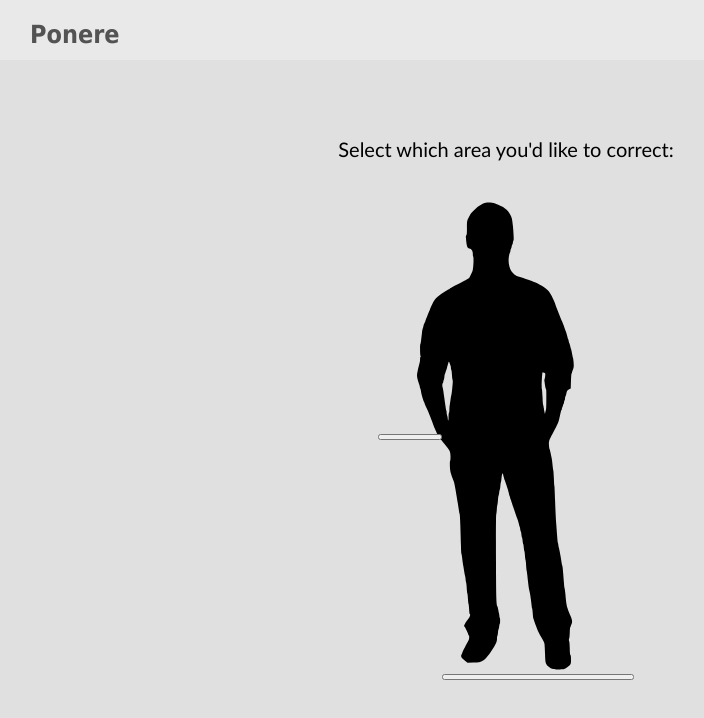
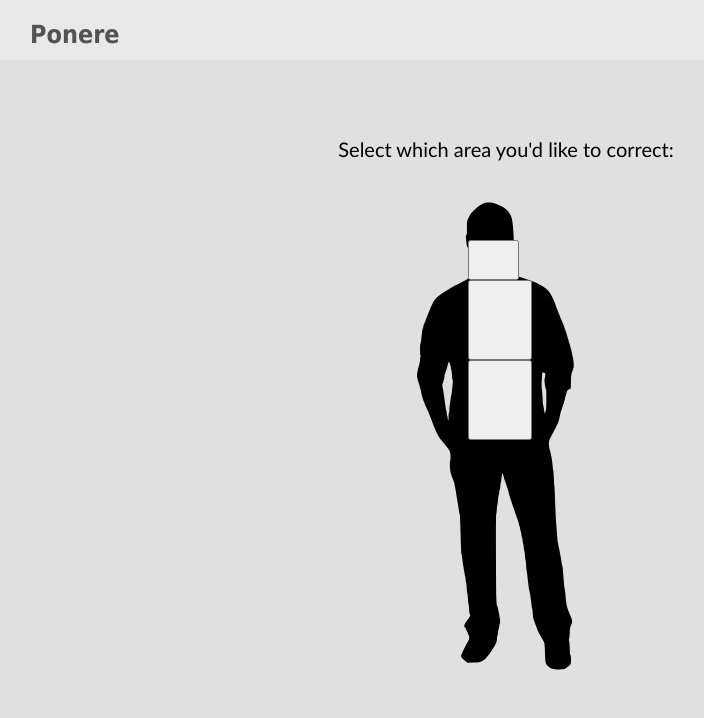
Before and after one commit to djwong23/Ponere, a React (Create React App) app: page / in a window 1280 px wide. Shown: the top 718 px of the page, without its empty margins (134-838 px from the left). Built offline with nearby package versions, Linux system fonts and the light colour scheme.

Commit message:
media only

```diff
--- a/src/App.css
+++ b/src/App.css
@@ -28,20 +28,40 @@ body,
   padding: 30px;
 
 }
+.photo{
+  width: 100%;
+  height: 500px;
+}
 
-.foot{
+.popover {
+    background: tomato;
+    border-radius: 25px;
+    margin-left: 20px;
+    padding: 5px;
+}
+
+.neck{
   position: absolute;
-  bottom: 15%;
-  left: 45%;
-  width: 15%;
-
+  top: 30%;
+  left: 47%;
+  width: 4%;
+  height: 5%;
   opacity: 1;
 }
 
-.hand {
+.upperback {
   position: absolute;
-  bottom: 45%;
-  left: 40%;
+  top: 35%;
+  height: 10%;
+  left: 47%;
   width: 5%;
   opacity: 1;
 }
+.lowerback {
+  position: absolute;
+  top: 45%;
+  height: 10%;
+  left: 47%;
+  width: 5%;
+  opacity: 1;
+}
--- a/src/App.js
+++ b/src/App.js
@@ -17,18 +17,25 @@ function App() {
         <p style={{ textAlign: "center", fontSize: "20px" }}>
           Select which area you'd like to correct:
         </p>
-        <img className="photo" src={man} width="1000vw" height="500vh"/>
-        <Button className="foot" id="Popover1" type="button" onClick={() => toggle(1)}>
+        <img className="photo" src={man}/>
+        <Button className="neck" id="Popover1" type="button" onClick={() => toggle(1)}>
         </Button>
-        <Popover placement="bottom" isOpen={popoverOpen === 1} target="Popover1">
-          <PopoverHeader>The Foot</PopoverHeader>
+        <Popover className="popup" placement="right" isOpen={popoverOpen === 1} target="Popover1">
+          <PopoverHeader>The Neck</PopoverHeader>
           <PopoverBody>Temporary</PopoverBody>
         </Popover>
 
-        <Button className="hand" id="Popover2" type="button" onClick={() => toggle(2)}>
+        <Button className="upperback" id="Popover2" type="button" onClick={() => toggle(2)}>
         </Button>
-        <Popover placement="bottom" isOpen={popoverOpen === 2} target="Popover2">
-          <PopoverHeader>The Hand</PopoverHeader>
+        <Popover className="popup" placement="right" isOpen={popoverOpen === 2} target="Popover2">
+          <PopoverHeader>Upper Back</PopoverHeader>
+          <PopoverBody>Temporary</PopoverBody>
+        </Popover>
+
+        <Button className="lowerback" id="Popover3" type="button" onClick={() => toggle(3)}>
+        </Button>
+        <Popover className="popup" placement="right" isOpen={popoverOpen === 3} target="Popover3">
+          <PopoverHeader>Lower Back</PopoverHeader>
           <PopoverBody>Temporary</PopoverBody>
         </Popover>
       </div>
```
